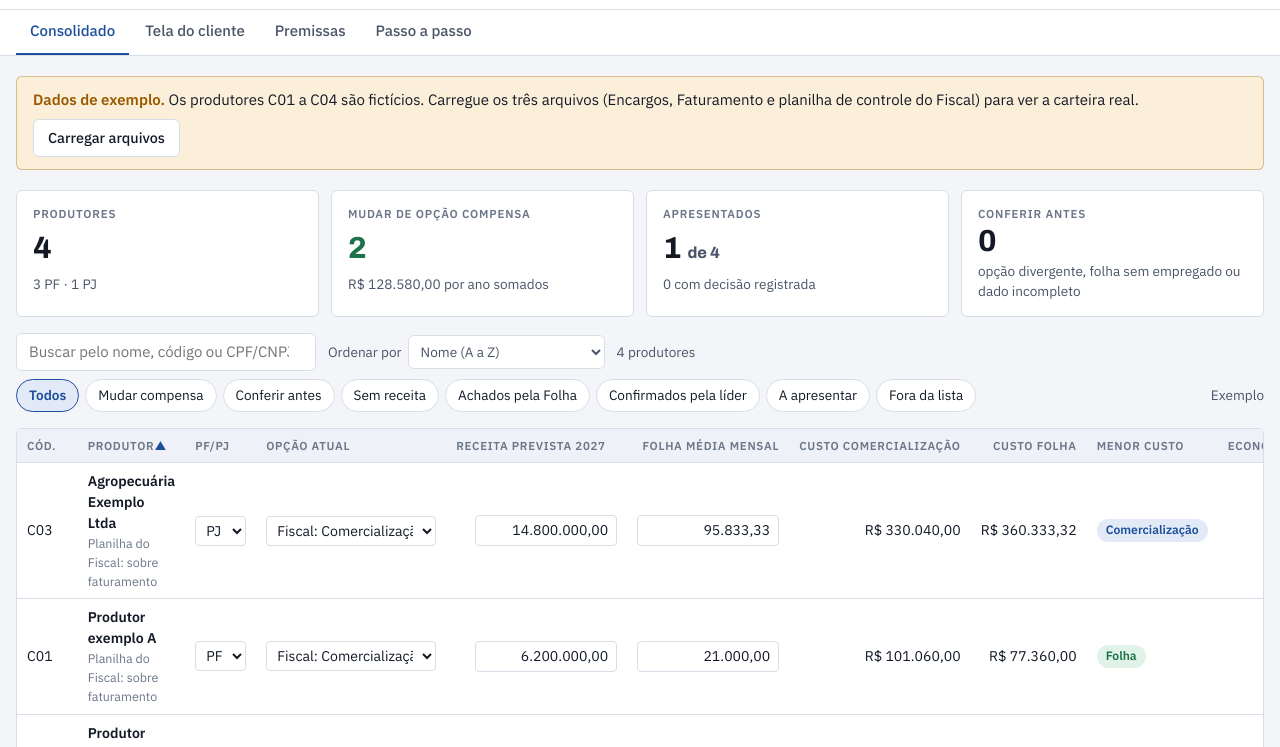
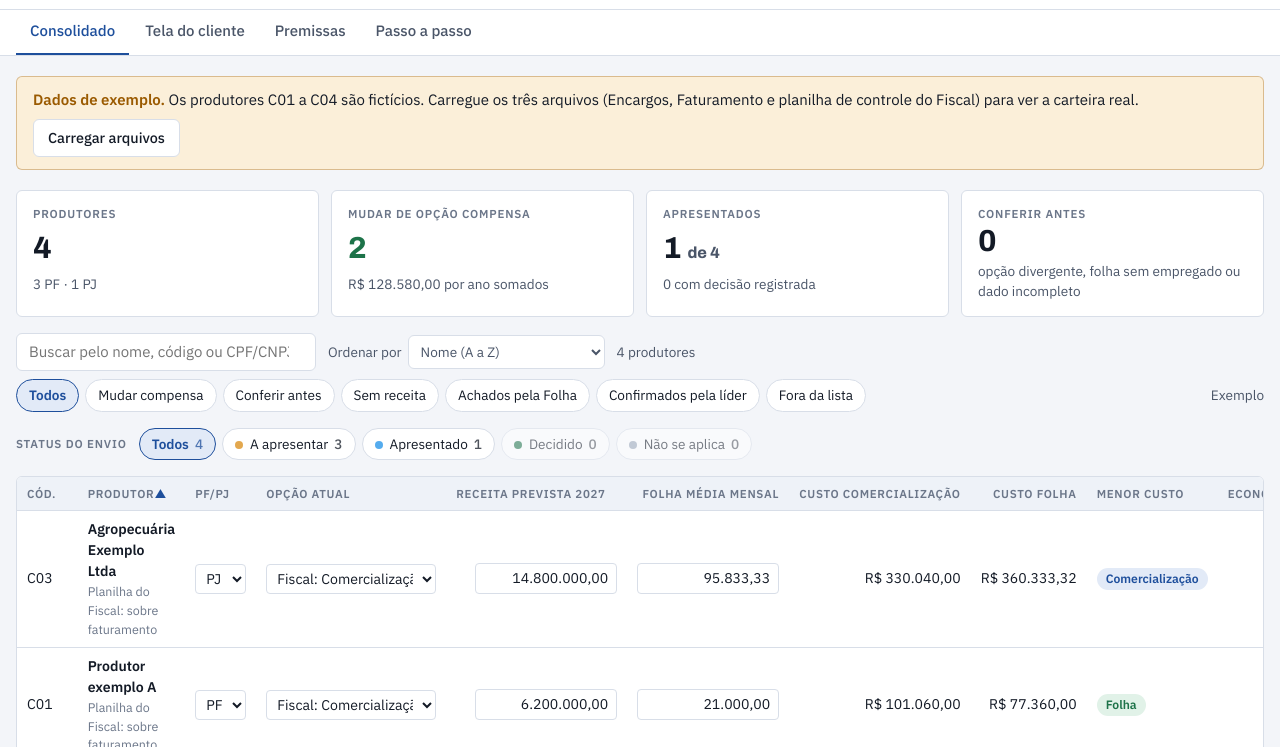
Before and after one commit to Dwalkerd/datacon-funrural, a plain HTML site: page index.html in a window 1280 px wide. Shown: the part 103-850 px from the top of the page. Drawn offline with Linux system fonts and the light colour scheme.

Commit message:
Filtro por status do envio no Consolidado

```diff
--- a/index.html
+++ b/index.html
@@ -116,6 +116,15 @@ th .th-ord:hover, th .th-ord:focus-visible { color: var(--accent); }
 th .th-ord .seta { display: inline-block; width: 1em; text-align: center; color: var(--accent); }
 .chip { border: 1px solid var(--line); background: var(--surface); border-radius: 99px; padding: 5px 12px; cursor: pointer; font-size: 0.85rem; }
 .chip[aria-pressed="true"] { background: var(--accent-soft); border-color: var(--accent); color: var(--accent); font-weight: 600; }
+/* filtro de status do envio: um ponto de cor por status e a contagem ao lado */
+.chip[data-status]::before { content: ""; display: inline-block; width: 8px; height: 8px; border-radius: 50%; margin-right: 7px; background: var(--ponto, var(--ink-3)); }
+.chip[data-status="A apresentar"] { --ponto: #e3a84f; }
+.chip[data-status="Apresentado"] { --ponto: #55acee; }
+.chip[data-status="Decidido"] { --ponto: #1d7349; }
+.chip[data-status="Não se aplica"] { --ponto: #9aa6b8; }
+.chip[data-status="todos"]::before { display: none; }
+.chip .qtd { margin-left: 6px; font-variant-numeric: tabular-nums; opacity: .75; font-weight: 500; }
+.chip.zero { opacity: .55; }
 
 /* tabela */
 .tabela-caixa { background: var(--surface); border: 1px solid var(--line); border-radius: var(--r); overflow-x: auto; }
@@ -311,7 +320,7 @@ body.modo-cliente { background: #f4f6f7; }
   <div class="wrap">
     <div class="marca">
       <h1>Funrural 2027</h1>
-      <span class="sub">Planejamento da contribuição do produtor rural · Datacon <span class="versao" title="Versão da página: confira se mudou depois de uma correção">v. 24/11/2026 15:25</span></span>
+      <span class="sub">Planejamento da contribuição do produtor rural · Datacon <span class="versao" title="Versão da página: confira se mudou depois de uma correção">v. 24/11/2026 15:36</span></span>
     </div>
     <span class="privado" title="A página lê os arquivos no seu computador. Nada é enviado para servidor.">Dados só neste navegador</span>
     <div class="acoes">
@@ -350,6 +359,10 @@ body.modo-cliente { background: #f4f6f7; }
         <span class="muted small" id="contagem" aria-live="polite"></span>
         <div style="display:flex;flex-wrap:wrap;gap:6px" id="chips"></div>
         <span class="muted small" id="fontes" style="margin-left:auto"></span>
+      </div>
+      <div class="filtros" id="barra-status" role="group" aria-label="Filtrar pelo status do envio ao cliente">
+        <span class="label">Status do envio</span>
+        <div style="display:flex;flex-wrap:wrap;gap:6px" id="chips-status"></div>
       </div>
       <div class="tabela-caixa"><table id="tabela"></table></div>
       <p class="fonte">Custos anuais estimados para 2027 com as premissas da aba Premissas. "Economia ao mudar" aparece quando a outra opção custa menos que a atual, acima da diferença mínima. Clique em "Abrir" para apresentar ao cliente.</p>
@@ -448,7 +461,7 @@ body.modo-cliente { background: #f4f6f7; }
             <li><h3>Apresentar</h3><p>Em <b>Abrir</b> ou na aba Tela do cliente, escolha o produtor e clique em <b>Mostrar ao cliente</b>. Só esse produtor aparece. Se o cliente der outra previsão de receita, digite no campo; a conta muda na hora. Esc sai da tela.</p></li>
             <li><h3>Achar um produtor</h3><p>No Consolidado, digite parte do nome, o código ou o CPF/CNPJ no campo de busca. Não precisa de acento nem de maiúscula, e as palavras podem vir em qualquer ordem. A lista sai em ordem alfabética; use <b>Ordenar por</b> ou clique no título de uma coluna para mudar. Na aba Tela do cliente, a lista de produtores também é alfabética e tem busca própria. Todos os valores em reais aparecem com centavos (R$ 1.234,56).</p></li>
             <li><h3>Levar em PDF</h3><p>Na aba Tela do cliente, escolha o produtor e clique em <b>Gerar PDF</b> (também aparece na tela do cliente). Na janela de impressão, escolha <b>Salvar como PDF</b> como destino: o arquivo sugerido já leva o nome do produtor. A ficha sai em uma página A4, com o logo e os dados da Datacon. Confira os valores antes de enviar.</p></li>
-            <li><h3>Registrar e guardar</h3><p>Marque status e decisão. <b>Baixar Excel</b> guarda tudo; salve na mesma pasta dos relatórios, fora do OneDrive. <b>Abrir Excel salvo</b> devolve o trabalho em outro dia ou outro computador.</p></li>
+            <li><h3>Registrar e guardar</h3><p>Marque o status e a decisão de cada produtor, na tabela ou na ficha. Para acompanhar o envio aos clientes, use os botões <b>Status do envio</b> acima da tabela (A apresentar, Apresentado, Decidido e Não se aplica): cada um mostra quantos produtores há naquele status e combina com a busca e com os outros filtros. <b>Baixar Excel</b> guarda tudo; salve na mesma pasta dos relatórios, fora do OneDrive. <b>Abrir Excel salvo</b> devolve o trabalho em outro dia ou outro computador.</p></li>
           </ol>
         </div>
       </div>
@@ -1135,7 +1148,7 @@ let toastT = null;
 function toast(msg) { const el = document.getElementById('toast'); el.textContent = msg; el.hidden = false; clearTimeout(toastT); toastT = setTimeout(() => { el.hidden = true; }, 6500); }
 
 const CHAVE = 'datacon-funrural-2027:v1';
-let UI = { aba: 'consolidado', filtro: 'todos', busca: '', buscaCli: '', ordem: 'nome', sel: null };
+let UI = { aba: 'consolidado', filtro: 'todos', status: 'todos', busca: '', buscaCli: '', ordem: 'nome', sel: null };
 function salvarLocal() { try { localStorage.setItem(CHAVE, JSON.stringify(S)); } catch (e) { /* navegador sem armazenamento */ } }
 function lerLocal() { try { const t = localStorage.getItem(CHAVE); return t ? JSON.parse(t) : null; } catch (e) { return null; } }
 
@@ -1163,7 +1176,7 @@ function renderConsolidado() {
     <div class="kpi"><span class="label">Apresentados</span><span class="v">${apres} <span style="font-size:1rem;color:var(--ink-2)">de ${at.length}</span></span><span class="s">${decid} com decisão registrada</span></div>
     <div class="kpi ${comAlerta ? 'alerta' : ''}"><span class="label">Conferir antes</span><span class="v">${comAlerta}</span><span class="s">opção divergente, folha sem empregado ou dado incompleto${semRec ? ` · ${semRec} sem receita no Domínio` : ''}</span></div>`;
 
-  const filtros = [['todos', 'Todos'], ['mudar', 'Mudar compensa'], ['alerta', 'Conferir antes'], ['semreceita', 'Sem receita'], ['folha', 'Achados pela Folha'], ['confirmado', 'Confirmados pela líder'], ['apresentar', 'A apresentar'], ['excluidos', 'Fora da lista']];
+  const filtros = [['todos', 'Todos'], ['mudar', 'Mudar compensa'], ['alerta', 'Conferir antes'], ['semreceita', 'Sem receita'], ['folha', 'Achados pela Folha'], ['confirmado', 'Confirmados pela líder'], ['excluidos', 'Fora da lista']];
   document.getElementById('chips').innerHTML = filtros.map(([k, t]) => `<button class="chip" type="button" data-filtro="${k}" aria-pressed="${UI.filtro === k}">${t}</button>`).join('');
   const f = S.fontes;
   document.getElementById('fontes').textContent = S.exemplo ? 'Exemplo' : [`Fiscal: ${f.ctl || 'não carregada'}`, `Faturamento: ${f.fat || 'não carregado'}`, `Folha: ${f.enc || 'não carregada'}`].join(' · ');
@@ -1176,12 +1189,19 @@ function renderConsolidado() {
   if (UI.filtro === 'folha') linhas = linhas.filter(([p]) => p.origem === 'folha');
   if (UI.filtro === 'confirmado') linhas = linhas.filter(([p]) => p.origem === 'confirmado');
   if (UI.filtro === 'semreceita') linhas = linhas.filter(([, c]) => c.semReceita);
-  if (UI.filtro === 'apresentar') linhas = linhas.filter(([p]) => p.status === 'A apresentar');
   if (q) linhas = linhas.filter(([p]) => combinaBusca(p, q));
+  // status do envio: as contagens seguem o que já está filtrado acima (busca e filtros), e o filtro de status vem por último
+  const porStatus = Object.fromEntries(STATUS.map(s => [s, 0]));
+  linhas.forEach(([p]) => { porStatus[p.status] = (porStatus[p.status] || 0) + 1; });
+  const antesDoStatus = linhas.length;
+  if (UI.status !== 'todos' && !STATUS.includes(UI.status)) UI.status = 'todos';
+  document.getElementById('chips-status').innerHTML = [['todos', 'Todos', antesDoStatus], ...STATUS.map(s => [s, s, porStatus[s] || 0])]
+    .map(([k, t, n]) => `<button class="chip ${n === 0 && k !== 'todos' ? 'zero' : ''}" type="button" data-status="${esc(k)}" aria-pressed="${UI.status === k}">${esc(t)}<span class="qtd">${n}</span></button>`).join('');
+  if (UI.status !== 'todos') linhas = linhas.filter(([p]) => p.status === UI.status);
   if (!ORDENS[UI.ordem]) UI.ordem = 'nome';
   linhas.sort(ORDENS[UI.ordem].f);
   document.getElementById('ordem').innerHTML = Object.entries(ORDENS).map(([k, o]) => `<option value="${k}" ${UI.ordem === k ? 'selected' : ''}>${o.rot}</option>`).join('');
-  document.getElementById('contagem').textContent = (q || UI.filtro !== 'todos') ? `${linhas.length} de ${base.length} produtores` : `${base.length} produtores`;
+  document.getElementById('contagem').textContent = (q || UI.filtro !== 'todos' || UI.status !== 'todos') ? `${linhas.length} de ${base.length} produtores` : `${base.length} produtores`;
 
   // cabeçalhos que ordenam; o de Produtor alterna entre A a Z e Z a A
   const ordTh = (rot, chave, cls = '') => {
@@ -1512,6 +1532,7 @@ $('tabela').addEventListener('click', e => {
   renderConsolidado();
 });
 $('chips').onclick = e => { const b = e.target.closest('[data-filtro]'); if (b) { UI.filtro = b.dataset.filtro; renderConsolidado(); } };
+$('chips-status').onclick = e => { const b = e.target.closest('[data-status]'); if (b) { UI.status = b.dataset.status; renderConsolidado(); } };
 function aplicaCampo(p, k, valor) {
   if (k === 'receitaPrev' || k === 'mediaFolha') p[k] = lerValor(valor);
   else if (k === 'pessoa') { p.pessoa = valor; p.pessoaManual = true; }
```
